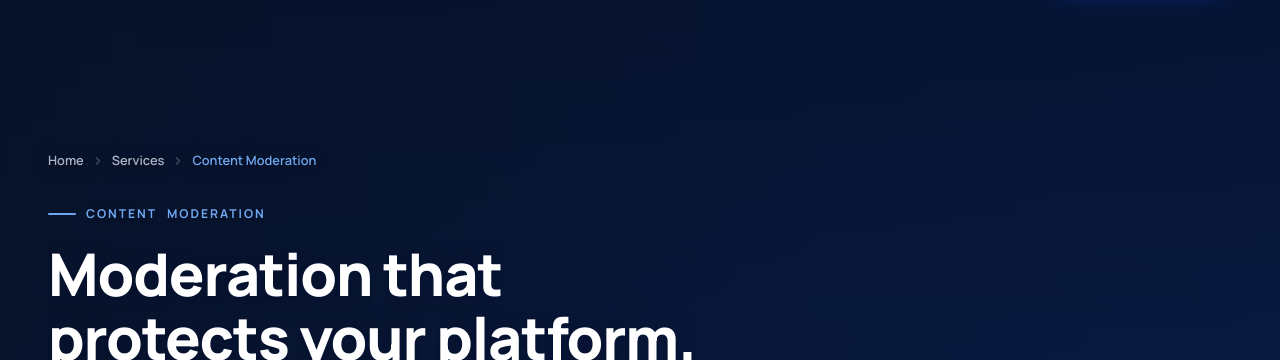
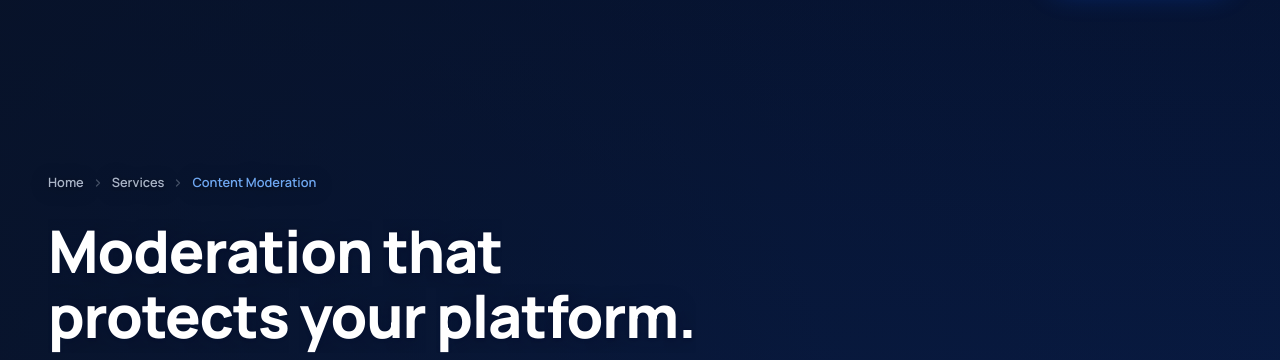
Before and after one commit to sales306/acxendv8.com, a plain HTML site: page content-moderation.html in a window 1280 px wide. Shown: the part 78-438 px from the top of the page. Drawn offline with nearby package versions, Linux system fonts and the light colour scheme.

Commit message:
Update content-moderation.html

```diff
--- a/content-moderation.html
+++ b/content-moderation.html
@@ -110,7 +110,6 @@
         <svg viewBox="0 0 16 16" fill="none" aria-hidden="true"><path d="M6 4l4 4-4 4" stroke="currentColor" stroke-width="1.6" stroke-linecap="round" stroke-linejoin="round"/></svg>
         <span aria-current="page">Content Moderation</span>
       </nav>
-      <span class="eyebrow eyebrow--light reveal split-text">Content Moderation</span>
       <h1 class="reveal split-text">Moderation that protects your platform.</h1>
       <p class="page-hero-desc reveal split-text">Accurate, policy-driven content review that scales with your platform without losing consistency.</p>
       <div class="page-hero-cta reveal">
```
